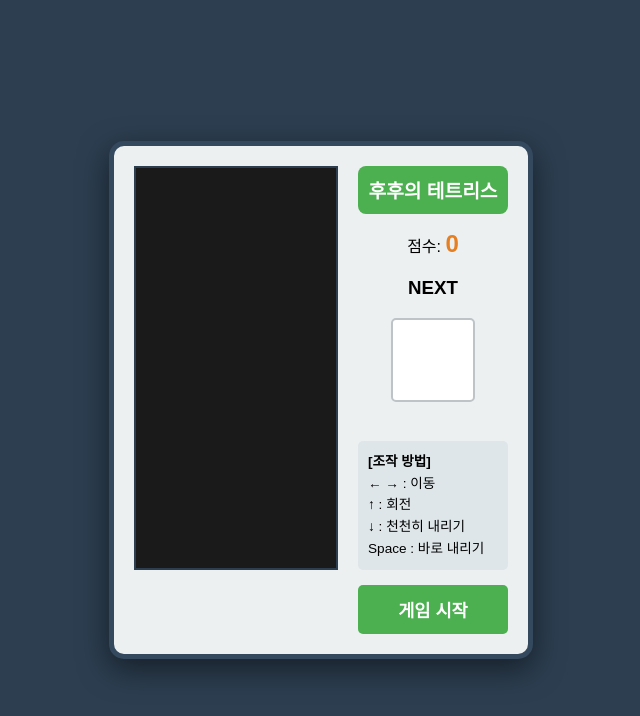
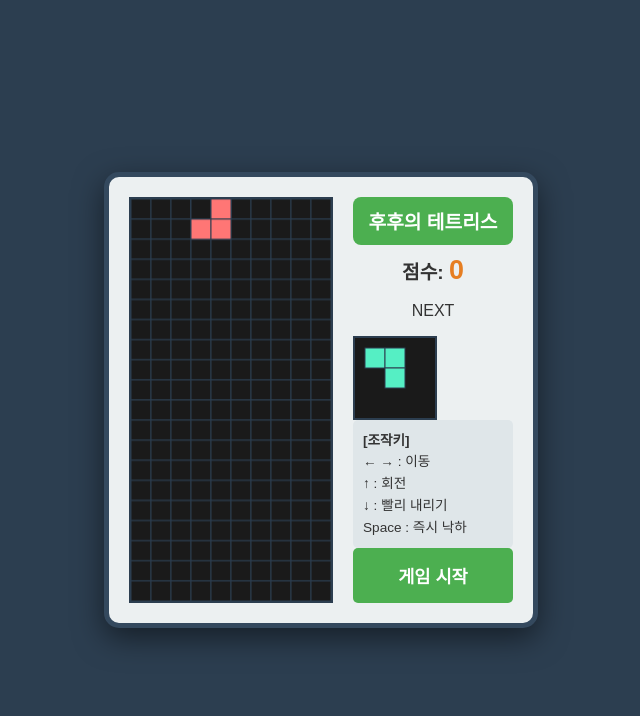
Before and after one commit to bjh090417/tettris, a plain HTML site: page index.html in a window 1280 px wide. Both pictures are taken after a click on the button "게임 시작". Shown: the whole page, without its empty margins (319-959 px from the left). Drawn offline with Linux system fonts and the light colour scheme.

Commit message:
Update index.html

```diff
--- a/index.html
+++ b/index.html
@@ -3,7 +3,6 @@
 <head>
     <meta charset="UTF-8">
     <title>후후의 테트리스</title>
-
     <style>
         body {
             display: flex;
@@ -11,8 +10,9 @@
             align-items: center;
             height: 100vh;
             margin: 0;
-            background-color: #2c3e50; /* 배경색을 조금 더 세련되게 변경 */
+            background-color: #2c3e50;
             font-family: 'Malgun Gothic', sans-serif;
+            color: #333;
         }
 
         #tetris-game {
@@ -25,23 +25,22 @@
             border-radius: 15px;
         }
 
-        #tetris-board {
+        canvas {
+            display: block;
+            background-color: #1a1a1a;
             border: 2px solid #2c3e50;
-            background-color: #1a1a1a;
-            width: 200px;
-            height: 400px;
-            display: block;
         }
 
         #info {
             text-align: center;
-            min-width: 150px;
+            min-width: 160px;
+            display: flex;
+            flex-direction: column;
+            justify-content: space-between;
         }
 
-        /* 게임 제목 스타일 */
-        #info h2 {
-            margin-top: 0;
-            color: #2c3e50;
+        h2 {
+            margin: 0;
             background: #4CAF50;
             color: white;
             padding: 10px;
@@ -49,25 +48,28 @@
             font-size: 1.2em;
         }
 
-        #next-piece {
-            border: 2px solid #bdc3c7;
-            margin-bottom: 20px;
-            background-color: #fff;
-            border-radius: 5px;
+        #score-box {
+            font-size: 1.2em;
+            margin: 10px 0;
+            font-weight: bold;
+        }
+
+        #score {
+            color: #e67e22;
+            font-size: 1.4em;
         }
 
         .controls {
-            margin: 15px 0;
+            text-align: left;
             font-size: 0.85em;
-            text-align: left;
+            background: #dfe6e9;
             padding: 10px;
-            background: #dfe6e9;
             border-radius: 5px;
             line-height: 1.6;
         }
 
         button {
-            padding: 12px 25px;
+            padding: 15px;
             cursor: pointer;
             font-size: 1.1em;
             font-weight: bold;
@@ -75,193 +77,258 @@
             color: white;
             border: none;
             border-radius: 5px;
-            transition: all 0.2s;
-            width: 100%;
+            transition: 0.2s;
         }
 
         button:hover {
             background-color: #45a049;
-            transform: scale(1.05);
         }
 
-        #score {
-            font-size: 1.5em;
+        #game-over {
+            color: #d63031;
             font-weight: bold;
-            color: #e67e22;
+            display: none;
         }
     </style>
 </head>
 <body>
+
 <div id="tetris-game">
-        <canvas id="tetris-board" width="200" height="400"></canvas>
+    <canvas id="board" width="200" height="400"></canvas>
 
     <div id="info">
+        <div>
             <h2>후후의 테트리스</h2>
-            <p>점수: <span id="score">0</span></p>
-            <h3>NEXT</h3>
-            <canvas id="next-piece" width="80" height="80"></canvas>
+            <div id="score-box">점수: <span id="score">0</span></div>
+            <p>NEXT</p>
+            <canvas id="next" width="80" height="80"></canvas>
+        </div>
 
         <div class="controls">
-                <strong>[조작 방법]</strong><br>
+            <strong>[조작키]</strong><br>
             ← → : 이동<br>
             ↑ : 회전<br>
-                ↓ : 천천히 내리기<br>
-                Space : 바로 내리기
+            ↓ : 빨리 내리기<br>
+            Space : 즉시 낙하
         </div>
 
         <button onclick="startGame()">게임 시작</button>
-            <p id="game-over" style="display:none; color:#d63031; font-weight:bold; font-size:1.2em; margin-top:10px;">GAME OVER!</p>
+        <div id="game-over">GAME OVER</div>
     </div>
 </div>
 
 <script>
-        // --- 상수 및 변수 설정 ---
-        const BOARD_WIDTH = 10;
-        const BOARD_HEIGHT = 20;
-        const BLOCK_SIZE = 20;
-
-        const boardCanvas = document.getElementById('tetris-board');
-        const ctx = boardCanvas.getContext('2d');
-        const nextCanvas = document.getElementById('next-piece');
-        const nextCtx = nextCanvas.getContext('2d');
+    const canvas = document.getElementById('board');
+    const ctx = canvas.getContext('2d');
+    const nextCanvas = document.getElementById('next');
+    const nctx = nextCanvas.getContext('2d');
     const scoreElement = document.getElementById('score');
 
-        let board;
-        let currentPiece;
-        let nextPiece;
-        let score = 0;
-        let gameLoop;
-        let isGameOver = true;
-        let dropInterval = 1000;
-        let lastDropTime = 0;
+    const ROW = 20;
+    const COL = 10;
+    const SQ = 20;
+    const VACANT = "#1a1a1a"; // 빈 공간 색상
 
     const PIECES = [
-            { shape: [[1, 1, 1, 1]], color: '#00cec9' }, // I
-            { shape: [[0, 1, 0], [1, 1, 1]], color: '#a29bfe' }, // T
-            { shape: [[1, 1], [1, 1]], color: '#fdcb6e' }, // O
-            { shape: [[1, 1, 0], [0, 1, 1]], color: '#55efc4' }, // S
-            { shape: [[0, 1, 1], [1, 1, 0]], color: '#ff7675' }, // Z
-            { shape: [[1, 0, 0], [1, 1, 1]], color: '#fab1a0' }, // L
-            { shape: [[0, 0, 1], [1, 1, 1]], color: '#74b9ff' }, // J
+        [ [[1,1,1,1]], "#00cec9" ], // I
+        [ [[0,1,0],[1,1,1]], "#a29bfe" ], // T
+        [ [[1,1],[1,1]], "#fdcb6e" ], // O
+        [ [[1,1,0],[0,1,1]], "#55efc4" ], // S
+        [ [[0,1,1],[1,1,0]], "#ff7675" ], // Z
+        [ [[1,0,0],[1,1,1]], "#fab1a0" ], // L
+        [ [[0,0,1],[1,1,1]], "#74b9ff" ]  // J
     ];
 
-        // --- 초기화 ---
+    let board = [];
+    let score = 0;
+    let gameRunning = false;
+    let dropStart = Date.now();
+    let p; // 현재 블록
+    let nextP; // 다음 블록
+
+    // 보드 초기화
     function initBoard() {
-            board = Array.from({ length: BOARD_HEIGHT }, () => Array(BOARD_WIDTH).fill(0));
-            score = 0;
-            scoreElement.textContent = score;
-            isGameOver = false;
-            document.getElementById('game-over').style.display = 'none';
-            nextPiece = getRandomPiece();
-            spawnNewPiece();
+        for(let r = 0; r < ROW; r++){
+            board[r] = [];
+            for(let c = 0; c < COL; c++){
+                board[r][c] = VACANT;
+            }
+        }
     }
 
-        // --- 로직 함수 ---
-        function getRandomPiece() {
-            const pieceData = PIECES[Math.floor(Math.random() * PIECES.length)];
-            return {
-                shape: pieceData.shape,
-                color: pieceData.color,
-                x: Math.floor(BOARD_WIDTH / 2) - Math.floor(pieceData.shape[0].length / 2),
-                y: 0
-            };
+    function drawSquare(x, y, color, context = ctx) {
+        context.fillStyle = color;
+        context.fillRect(x*SQ, y*SQ, SQ, SQ);
+        context.strokeStyle = "#2c3e50";
+        context.strokeRect(x*SQ, y*SQ, SQ, SQ);
     }
 
-        function spawnNewPiece() {
-            currentPiece = nextPiece;
-            nextPiece = getRandomPiece();
-            drawNextPiece();
-            if (checkCollision(0, 0, currentPiece.shape)) gameOver();
+    function drawBoard() {
+        for(let r = 0; r < ROW; r++){
+            for(let c = 0; c < COL; c++){
+                drawSquare(c, r, board[r][c]);
+            }
+        }
     }
 
-        function checkCollision(offsetX, offsetY, shape) {
-            for (let y = 0; y < shape.length; y++) {
-                for (let x = 0; x < shape[y].length; x++) {
-                    if (shape[y][x]) {
-                        const newX = currentPiece.x + x + offsetX;
-                        const newY = currentPiece.y + y + offsetY;
-                        if (newX < 0 || newX >= BOARD_WIDTH || newY >= BOARD_HEIGHT) return true;
-                        if (newY >= 0 && board[newY][newX] !== 0) return true;
+    class Piece {
+        constructor(tetromino, color) {
+            this.tetromino = tetromino;
+            this.color = color;
+            this.activeTetromino = this.tetromino[0];
+            this.x = 3;
+            this.y = -2;
         }
+
+        fill(color, context = ctx) {
+            for(let r = 0; r < this.activeTetromino.length; r++){
+                for(let c = 0; c < this.activeTetromino.length; c++){
+                    if(this.activeTetromino[r][c]){
+                        drawSquare(this.x + c, this.y + r, color, context);
+                    }
+                }
+            }
+        }
+
+        draw() { this.fill(this.color); }
+        unDraw() { this.fill(VACANT); }
+
+        moveDown() {
+            if(!this.collision(0, 1, this.activeTetromino)){
+                this.unDraw();
+                this.y++;
+                this.draw();
+            } else {
+                this.lock();
+                p = nextP;
+                nextP = randomPiece();
+                drawNext();
+            }
+        }
+
+        moveRight() { if(!this.collision(1, 0, this.activeTetromino)){ this.unDraw(); this.x++; this.draw(); } }
+        moveLeft() { if(!this.collision(-1, 0, this.activeTetromino)){ this.unDraw(); this.x--; this.draw(); } }
+
+        rotate() {
+            let nextPattern = this.tetromino[(this.tetromino.indexOf(this.activeTetromino) + 1) % this.tetromino.length];
+            if(!this.collision(0, 0, nextPattern)){
+                this.unDraw();
+                this.activeTetromino = nextPattern;
+                this.draw();
+            }
+        }
+
+        lock() {
+            for(let r = 0; r < this.activeTetromino.length; r++){
+                for(let c = 0; c < this.activeTetromino.length; c++){
+                    if(!this.activeTetromino[r][c]) continue;
+                    if(this.y + r < 0) {
+                        gameOver();
+                        return;
+                    }
+                    board[this.y + r][this.x + c] = this.color;
+                }
+            }
+            // 줄 제거 체크
+            for(let r = 0; r < ROW; r++){
+                let isFull = true;
+                for(let c = 0; c < COL; c++){
+                    if(board[r][c] == VACANT) isFull = false;
+                }
+                if(isFull){
+                    for(let y = r; y > 1; y--){
+                        for(let c = 0; c < COL; c++) board[y][c] = board[y-1][c];
+                    }
+                    for(let c = 0; c < COL; c++) board[0][c] = VACANT;
+                    score += 100;
+                }
+            }
+            drawBoard();
+            scoreElement.innerHTML = score;
+        }
+
+        collision(x, y, piece) {
+            for(let r = 0; r < piece.length; r++){
+                for(let c = 0; c < piece.length; c++){
+                    if(!piece[r][c]) continue;
+                    let newX = this.x + c + x;
+                    let newY = this.y + r + y;
+                    if(newX < 0 || newX >= COL || newY >= ROW) return true;
+                    if(newY < 0) continue;
+                    if(board[newY][newX] != VACANT) return true;
                 }
             }
             return false;
         }
-
-        function movePiece(dx, dy) {
-            if (checkCollision(dx, dy, currentPiece.shape)) {
-                if (dy === 1) {
-                    mergePiece();
-                    clearLines();
-                    spawnNewPiece();
-                }
-                return false;
-            }
-            currentPiece.x += dx;
-            currentPiece.y += dy;
-            return true;
     }
 
-        function mergePiece() {
-            currentPiece.shape.forEach((row, y) => {
-                row.forEach((value, x) => {
-                    if (value) {
-                        const boardY = currentPiece.y + y;
-                        const boardX = currentPiece.x + x;
-                        if (boardY >= 0) {
-                            board[boardY][boardX] = PIECES.findIndex(p => p.color === currentPiece.color) + 1;
+    // 블록 생성 시 I, T 등 모양별 회전 패턴 정의 보강
+    function randomPiece() {
+        let r = Math.floor(Math.random() * PIECES.length);
+        let shape = PIECES[r][0];
+        // 90도 회전 패턴 미리 생성 (단순화)
+        let patterns = [shape];
+        for(let i=0; i<3; i++) {
+            let last = patterns[patterns.length-1];
+            let next = last[0].map((_, idx) => last.map(row => row[idx]).reverse());
+            patterns.push(next);
+        }
+        return new Piece(patterns, PIECES[r][1]);
+    }
+
+    function drawNext() {
+        nctx.clearRect(0,0,80,80);
+        for(let r = 0; r < nextP.activeTetromino.length; r++){
+            for(let c = 0; c < nextP.activeTetromino.length; c++){
+                if(nextP.activeTetromino[r][c]){
+                    nctx.fillStyle = nextP.color;
+                    nctx.fillRect(c*20 + 10, r*20 + 10, 20, 20);
+                    nctx.strokeStyle = "#2c3e50";
+                    nctx.strokeRect(c*20 + 10, r*20 + 10, 20, 20);
                 }
             }
-                });
-            });
-        }
-
-        function rotatePiece() {
-            const rotated = currentPiece.shape[0].map((_, i) => currentPiece.shape.map(row => row[i]).reverse());
-            if (!checkCollision(0, 0, rotated)) currentPiece.shape = rotated;
-        }
-
-        function clearLines() {
-            let lines = 0;
-            for (let y = BOARD_HEIGHT - 1; y >= 0; y--) {
-                if (board[y].every(cell => cell !== 0)) {
-                    board.splice(y, 1);
-                    board.unshift(Array(BOARD_WIDTH).fill(0));
-                    lines++;
-                    y++;
-                }
-            }
-            if (lines > 0) {
-                const points = [0, 100, 300, 500, 800];
-                score += points[lines];
-                scoreElement.textContent = score;
         }
     }
 
-        // --- 그리기 ---
-        function drawBlock(context, x, y, color) {
-            context.fillStyle = color;
-            context.fillRect(x * BLOCK_SIZE, y * BLOCK_SIZE, BLOCK_SIZE, BLOCK_SIZE);
-            context.strokeStyle = 'rgba(0,0,0,0.1)';
-            context.strokeRect(x * BLOCK_SIZE, y * BLOCK_SIZE, BLOCK_SIZE, BLOCK_SIZE);
+    function startGame() {
+        initBoard();
+        score = 0;
+        scoreElement.innerHTML = score;
+        document.getElementById('game-over').style.display = 'none';
+        p = randomPiece();
+        nextP = randomPiece();
+        drawBoard();
+        drawNext();
+        gameRunning = true;
+        dropStart = Date.now();
+        update();
     }
 
-        function drawBoard() {
-            ctx.clearRect(0, 0, boardCanvas.width, boardCanvas.height);
-            board.forEach((row, y) => {
-                row.forEach((value, x) => {
-                    if (value) drawBlock(ctx, x, y, PIECES[value - 1].color);
-                });
-            });
-            if (currentPiece) {
-                currentPiece.shape.forEach((row, y) => {
-                    row.forEach((value, x) => {
-                        if (value) drawBlock(ctx, currentPiece.x + x, currentPiece.y + y, currentPiece.color);
-                    });
-                });
+    function update() {
+        if(!gameRunning) return;
+        let now = Date.now();
+        let delta = now - dropStart;
+        if(delta > 1000){
+            p.moveDown();
+            dropStart = Date.now();
         }
+        requestAnimationFrame(update);
     }
 
-        function drawNextPiece() {
-            nextCtx.clearRect(0, 0, nextCanvas.width, nextCanvas.height);
-            const startX = (4 - nextPiece.shape[0].length) / 2;
+    function gameOver() {
+        gameRunning = false;
+        document.getElementById('game-over').style.display = 'block';
+    }
+
+    document.addEventListener("keydown", (e) => {
+        if(!gameRunning) return;
+        if(e.keyCode == 37) p.moveLeft();
+        else if(e.keyCode == 38) p.rotate();
+        else if(e.keyCode == 39) p.moveRight();
+        else if(e.keyCode == 40) p.moveDown();
+        else if(e.keyCode == 32) { while(!p.collision(0,1,p.activeTetromino)) p.moveDown(); p.moveDown(); }
+    });
+</script>
+
+</body>
+</html>
```
Lines whose indentation alone changed are shown as unchanged.
